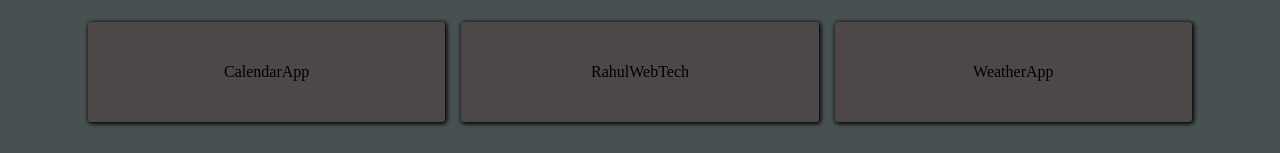
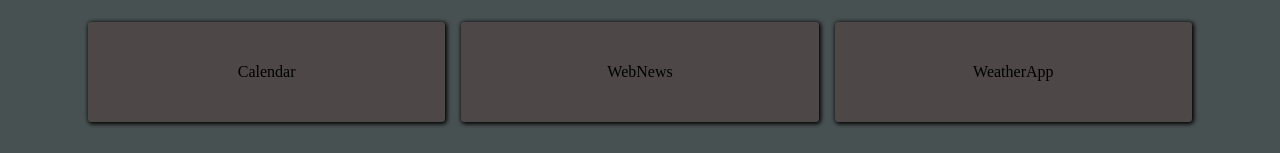
Before and after one commit to RAHUL676789/PORTFOLIO, a React (Vite) app: page / in a window 1280 px wide. Shown: the part 1832-1985 px from the top of the page. Built offline with nearby package versions, Linux system fonts and the light colour scheme; a web font is replaced by a local one.

Commit message:
new commit

```diff
--- a/src/Components/PortFolio.css
+++ b/src/Components/PortFolio.css
@@ -509,7 +509,14 @@ margin-right: 1rem;
     .top-Skills {
         width: 80%;
     }
-
+ .pr{
+    flex-wrap: wrap;
+    width: 100%;
+ }
+ .pr .p{
+    width: 40%;
+    padding: 1rem;
+ }
 
 
 }
--- a/src/Components/Portfolio.jsx
+++ b/src/Components/Portfolio.jsx
@@ -146,10 +146,10 @@ export default function Portfolio() {
                         <h1>REACT PROJECT</h1>
                         <div className="pr">
                             <div className="p">
-                             <a href="https://rcalendarwithreact.netlify.app/" target="_blank">CalendarApp</a>
+                             <a href="https://rcalendarwithreact.netlify.app/" target="_blank">Calendar</a>
                             </div>
                             <div className="p">
-                              <a href="https://rasuswebsite.netlify.app" target="_blank">RahulWebTech</a>
+                              <a href="https://rasuswebsite.netlify.app" target="_blank">WebNews</a>
                             </div>
                             <div className="p">
                               <a href="https://glowing-paletas-92eb75.netlify.app/" target="_blank">WeatherApp</a>
```
